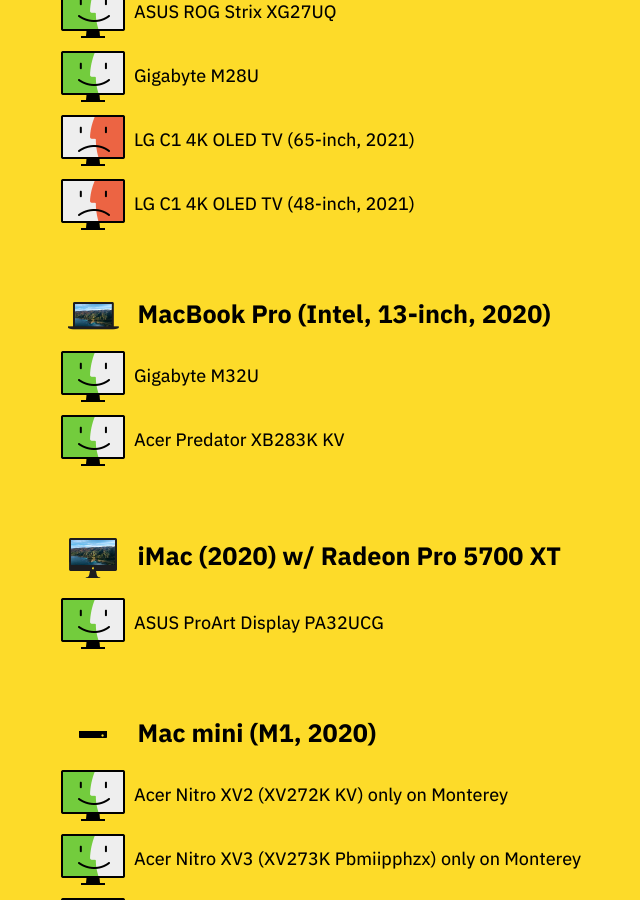
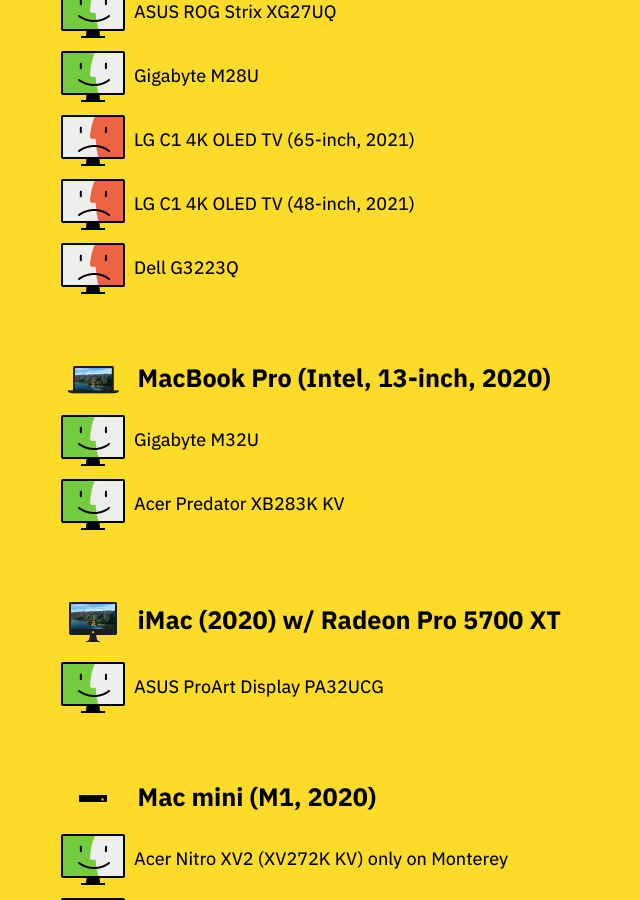
Before and after one commit to tonsky/tonsky.github.io, a Jekyll site: the page built from _posts/2021-02-24-monitors-mac.md, in a window 1280 px wide and 900 px high, scrolled down 2779 px. Shown: the whole window, without its empty margins (308-948 px from the left). Built offline with Jekyll 4.4.1, drawn with Linux system fonts in a browser that asks for light colours.

Commit message:
Dell G3223Q doesn't work with 16-inch MBP 2019

```diff
--- a/_posts/2021-02-24-monitors-mac.md
+++ b/_posts/2021-02-24-monitors-mac.md
@@ -81,6 +81,8 @@
 <div class="row"><img src="doesnt_work.png" height=64> <span>LG C1 4K OLED TV (65-inch, 2021)</span></div>
 
 <div class="row"><img src="doesnt_work.png" height=64> <span>LG C1 4K OLED TV (48-inch, 2021)</span></div>
+
+<div class="row"><img src="doesnt_work.png" height=64> <span>Dell G3223Q</span></div>
 
 ## <img src="mbp_13_2020.png" height=32> <span>MacBook Pro (Intel, 13-inch, 2020) </span>
 
```
